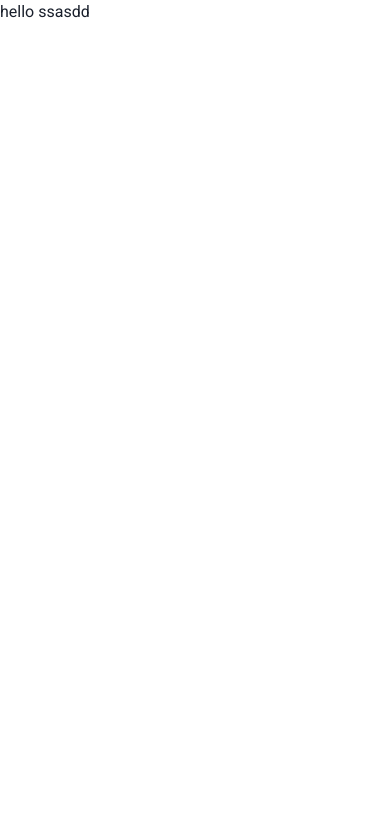
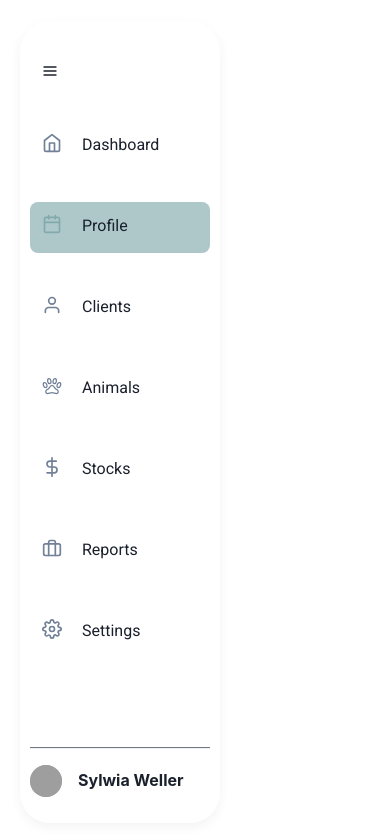
Before and after one commit to AlexGroat/code-cave-2.0, a React (Create React App) app in the folder client/: page / in a window 390 px wide. Shown: the top 836 px of the page. Built offline with nearby package versions, Linux system fonts and the light colour scheme; grey boxes are pictures that could not be loaded.

Commit message:
responsive nav in just need to alter for pages

```diff
--- a/client/src/App.js
+++ b/client/src/App.js
@@ -10,6 +10,7 @@ import { BrowserRouter as Router, Route } from "react-router-dom";
 
 import { ChakraProvider } from "@chakra-ui/react";
 
+import Home from "./pages/Home";
 import Login from "./pages/Login";
 import Signup from "./pages/Signup";
 
@@ -42,13 +43,15 @@ function App({ Component, pageProps }) {
     <Router>
       <ApolloProvider client={client}>
         <ChakraProvider {...pageProps}>
+          <Route exact path="/">
+            <Home />
+          </Route>
           <Route exact path="/login">
             <Login />
           </Route>
           <Route exact path="/signup">
             <Signup />
           </Route>
-          hello ssasdd
         </ChakraProvider>
       </ApolloProvider>
     </Router>
--- /dev/null
+++ b/client/src/components/NavBox.js
@@ -0,0 +1,40 @@
+import React from 'react';
+import {
+    Flex,
+    Heading,
+    Text,
+    Icon
+} from '@chakra-ui/react';
+
+export default function NavBox({ title, icon, description}) {
+    return (
+        <>
+        <Flex
+                pos="absolute"
+                mt="calc(100px - 7.5px)"
+                ml="-10px"
+                width={0}
+                height={0}
+                borderTop="10px solid transparent"
+                borderBottom="10px solid transparent"
+                borderRight="10px solid #82AAAD"
+            />
+            <Flex
+                h={200}
+                w={200}
+                w="100%"
+                flexDir="column"
+                alignItems="center"
+                justify="center"
+                backgroundColor="#82AAAD"
+                borderRadius="10px"
+                color="#fff"
+                textAlign="center"
+            >
+                <Icon as={icon} fontSize="3xl" mb={4} />
+                <Heading size="md" fontWeight="normal">{title}</Heading>
+                <Text>{description}</Text>
+            </Flex>
+        </>
+    )
+}
--- /dev/null
+++ b/client/src/components/NavItem.js
@@ -0,0 +1,48 @@
+import React from 'react';
+import {
+    Flex,
+    Text,
+    Icon,
+    Link,
+    Menu,
+    MenuButton,
+    MenuList
+} from '@chakra-ui/react';
+import NavBox from './NavBox';
+
+export default function NavItem({ icon, title, active, navSize }) {
+    return (
+        <Flex
+            mt={30}
+            flexDir="column"
+            w="100%"
+            alignItems={navSize == "small" ? "center" : "flex-start"}
+        >
+            <Menu placement="right">
+                <Link
+                    backgroundColor={active && "#AEC8CA"}
+                    p={3}
+                    borderRadius={8}
+                    _hover={{ textDecor: 'none', backgroundColor: "#AEC8CA" }}
+                    w={navSize == "large" && "100%"}
+                >
+                    <MenuButton w="100%">
+                        <Flex>
+                            <Icon as={icon} fontSize="xl" color={active ? "#82AAAD" : "gray.500"} />
+                            <Text ml={5} display={navSize == "small" ? "none" : "flex"}>{title}</Text>
+                        </Flex>
+                    </MenuButton>
+                </Link>
+                <MenuList
+                    py={0}
+                    border="none"
+                    w={200}
+                    h={200}
+                    ml={5}
+                >
+                    <NavBox title={title} icon={icon} />
+                </MenuList>
+            </Menu>
+        </Flex>
+    )
+}
--- /dev/null
+++ b/client/src/components/Sidebar.js
@@ -0,0 +1,95 @@
+import React, { useState } from "react";
+import { Link, useParams } from "react-router-dom";
+import Auth from '../utils/auth';
+import {
+  Flex,
+  IconButton,
+  Divider,
+  Avatar,
+  Heading,
+} from "@chakra-ui/react";
+import {
+  FiMenu,
+  FiHome,
+  FiCalendar,
+  FiUser,
+  FiDollarSign,
+  FiBriefcase,
+  FiSettings,
+} from "react-icons/fi";
+import { IoPawOutline } from "react-icons/io5";
+import NavItem from "./NavItem";
+
+export default function Sidebar() {
+    const logout = (event) => {
+        event.preventDefault();
+        Auth.logout();
+      };
+  const [navSize, changeNavSize] = useState("large");
+  return (
+    <Flex
+      pos="sticky"
+      left="5"
+      h="95vh"
+      marginTop="2.5vh"
+      boxShadow="0 4px 12px 0 rgba(0, 0, 0, 0.05)"
+      borderRadius={navSize == "small" ? "15px" : "30px"}
+      w={navSize == "small" ? "75px" : "200px"}
+      flexDir="column"
+      justifyContent="space-between"
+    >
+      <Flex
+        p="5%"
+        flexDir="column"
+        w="100%"
+        alignItems={navSize == "small" ? "center" : "flex-start"}
+        as="nav"
+      >
+        <IconButton
+          background="none"
+          mt={5}
+          _hover={{ background: "none" }}
+          icon={<FiMenu />}
+          onClick={() => {
+            if (navSize == "small") changeNavSize("large");
+            else changeNavSize("small");
+          }}
+        />
+        <NavItem
+          navSize={navSize}
+          icon={FiHome}
+          title="Dashboard"
+          description="This is the description for the dashboard."
+        />
+        <NavItem navSize={navSize} icon={FiCalendar} title="Profile" active />
+        <NavItem navSize={navSize} icon={FiUser} title="Clients" />
+        <NavItem navSize={navSize} icon={IoPawOutline} title="Animals" />
+        <NavItem navSize={navSize} icon={FiDollarSign} title="Stocks" />
+        <NavItem navSize={navSize} icon={FiBriefcase} title="Reports" />
+        <NavItem navSize={navSize} icon={FiSettings} title="Settings" />
+      </Flex>
+
+      <Flex
+        p="5%"
+        flexDir="column"
+        w="100%"
+        alignItems={navSize == "small" ? "center" : "flex-start"}
+        mb={4}
+      >
+        <Divider display={navSize == "small" ? "none" : "flex"} />
+        <Flex mt={4} align="center">
+          <Avatar size="sm" src="avatar-1.jpg" />
+          <Flex
+            flexDir="column"
+            ml={4}
+            display={navSize == "small" ? "none" : "flex"}
+          >
+            <Heading as="h3" size="sm">
+              Sylwia Weller
+            </Heading>
+          </Flex>
+        </Flex>
+      </Flex>
+    </Flex>
+  );
+}
--- /dev/null
+++ b/client/src/pages/Home/index.js
@@ -0,0 +1,19 @@
+import Sidebar from "../../components/Sidebar";
+import { Flex, Text, IconButton } from "@chakra-ui/react";
+import { FiMenu } from "react-icons/fi";
+
+export default function Home() {
+  return (
+    <div>
+    <Flex w="100%">
+      <Sidebar />
+      <Flex
+        pos="absolute"
+        top="50%"
+        left="50%"
+        transform="translate(-50%, -50%)"
+      ></Flex>
+    </Flex>
+    </div>
+  );
+}
```
